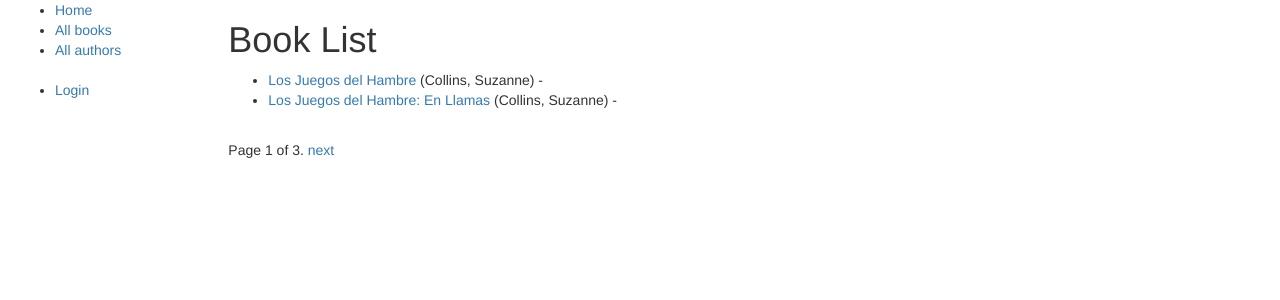
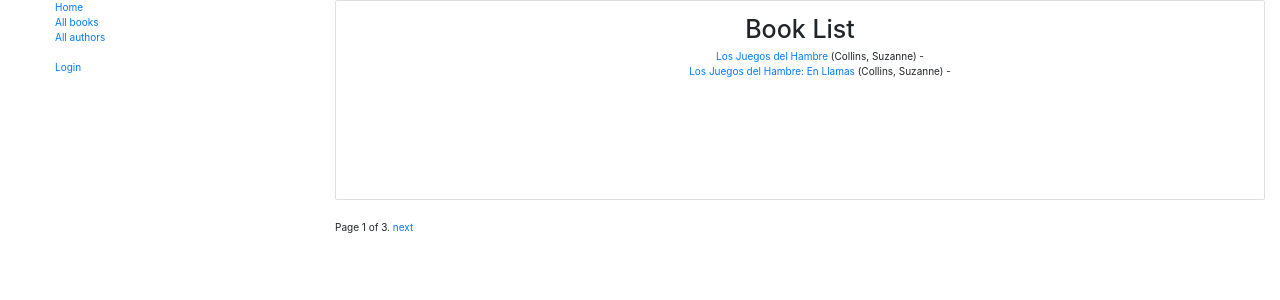
Before and after one commit to cindimartin23/BibliotecaLocal, a Django app: page /catalog/books/ in a window 1280 px wide. Shown: the top 300 px of the page. Run offline with Django 3.2, Linux system fonts and the light colour scheme; data comes from the database, SQL or seed files in the repository; both versions use the stored data as it was after the commit; some libraries are stand-ins or nearby versions.

Commit message:
Agregados detalles de estilos.

```diff
--- a/locallibrary/catalog/static/css/style.css
+++ b/locallibrary/catalog/static/css/style.css
@@ -3,3 +3,8 @@
   padding: 0;
   list-style: none;
 }
+.cuerpo {
+  margin-top: 29px;
+  padding: 0;
+  list-style: none;
+}
--- a/locallibrary/catalog/templates/base_generic.html
+++ b/locallibrary/catalog/templates/base_generic.html
@@ -5,23 +5,25 @@
   {% block title %}
   <title>Local Library</title>
   {% endblock %}
+  <!-- Add additional CSS in static file -->
   <meta charset="utf-8" />
   <meta name="viewport" content="width=device-width, initial-scale=1" />
   <link rel="stylesheet" href="https://maxcdn.bootstrapcdn.com/bootstrap/3.3.7/css/bootstrap.min.css" />
   <script src="https://ajax.googleapis.com/ajax/libs/jquery/1.12.4/jquery.min.js"></script>
   <script src="https://maxcdn.bootstrapcdn.com/bootstrap/3.3.7/js/bootstrap.min.js"></script>
-
-  <!-- Add additional CSS in static file -->
+  <link rel="stylesheet" href="https://stackpath.bootstrapcdn.com/bootstrap/4.3.1/css/bootstrap.min.css"
+    integrity="sha384-ggOyR0iXCbMQv3Xipma34MD+dH/1fQ784/j6cY/iJTQUOhcWr7x9JvoRxT2MZw1T" crossorigin="anonymous" />
   {% load static %}
   <link rel="stylesheet" href="{% static 'css/styles.css' %}" />
+
 </head>
 
 <body>
   <div class="container-fluid">
     <div class="row">
-      <div class="col-sm-2">
+      <div class="col-sm-3">
         {% block sidebar %}
-        <ul class="sidebar-nav">
+        <ul class="sidebar-nav" style="list-style: none">
           <li><a href="{% url 'index' %}">Home</a></li>
           <li><a href="{% url 'books' %}">All books</a></li>
           <li><a href="{% url 'authors' %}">All authors</a></li>
@@ -37,7 +39,7 @@
         {% if user.is_staff and perms.catalog.can_mark_returned %}
         <h5>Staff</h5>
         <hr />
-        <ul>
+        <ul style="list-style: none">
           <li><a href="{% url 'all-borrowed'%}">All Borrowed</a></li>
           <li><a href="{% url 'author_create'%}">Create Author</a></li>
           <li><a href="{% url 'book_create'%}">Create Book</a></li>
@@ -45,9 +47,14 @@
         {% endif %}
         {% endblock %}
       </div>
-      <div class="col-sm-10 ">
-        {% block content %} {% endblock %} {% block pagination %}
-        <div class="pagination">
+      <div class="col-sm-9 ">
+        <div class="card mb-3 cuerpo" style="min-height: 200px">
+          <div class="card-body m-auto text-center">
+            {% block content %} {% endblock %}
+          </div>
+        </div>
+        {% block pagination %}
+        <div class="pagination text-center">
           <span class="page-links">
             {% if page_obj.has_previous %}
             <a href="{{ request.path }}?page={{ page_obj.previous_page_number }}">previous</a>
--- a/locallibrary/catalog/templates/catalog/author_confirm_delete.html
+++ b/locallibrary/catalog/templates/catalog/author_confirm_delete.html
@@ -8,7 +8,7 @@
 
 <form action="" method="POST">
     {% csrf_token %}
-    <input type="submit" action="" value="Yes, delete." />
+    <input type="submit" action="" value="Yes, delete." class="btn btn-primary btn-sm" />
 </form>
 
 {% endblock %}
--- a/locallibrary/catalog/templates/catalog/author_form.html
+++ b/locallibrary/catalog/templates/catalog/author_form.html
@@ -7,7 +7,7 @@
     <table>
         {{ form.as_table }}
     </table>
-    <input type="submit" value="Submit" />
+    <input type="submit" value="Submit" class="btn btn-primary btn-sm" />
 
 </form>
 {% endblock %}
--- a/locallibrary/catalog/templates/catalog/author_list.html
+++ b/locallibrary/catalog/templates/catalog/author_list.html
@@ -2,7 +2,7 @@
 <h1>Author List</h1>
 
 {% if author_list %}
-<ul>
+<ul style="list-style: none">
   {% for author in author_list %}
   <li>
     <a href="{{ author.get_absolute_url }}">{{ author.last_name }}, {{ author.first_name }}</a>
--- a/locallibrary/catalog/templates/catalog/book_confirm_delete.html
+++ b/locallibrary/catalog/templates/catalog/book_confirm_delete.html
@@ -8,7 +8,7 @@
 
 <form action="" method="POST">
     {% csrf_token %}
-    <input type="submit" action="" value="Yes, delete." />
+    <input type="submit" action="" value="Yes, delete." class="btn btn-primary btn-sm" />
 </form>
 
 {% endblock %}
--- a/locallibrary/catalog/templates/catalog/book_form.html
+++ b/locallibrary/catalog/templates/catalog/book_form.html
@@ -7,7 +7,7 @@
     <table>
         {{ form.as_table }}
     </table>
-    <input type="submit" value="Submit" />
+    <input type="submit" value="Submit" class="btn btn-primary btn-sm" />
 
 </form>
 {% endblock %}
--- a/locallibrary/catalog/templates/catalog/book_list.html
+++ b/locallibrary/catalog/templates/catalog/book_list.html
@@ -2,7 +2,7 @@
 <h1>Book List</h1>
 
 {% if book_list %}
-<ul>
+<ul style="list-style: none">
   {% for book in book_list %}
   <li>
     <a href="{{ book.get_absolute_url }}">{{ book.title }}</a> ({{book.author}}) -
--- a/locallibrary/catalog/templates/catalog/book_renew_librarian.html
+++ b/locallibrary/catalog/templates/catalog/book_renew_librarian.html
@@ -10,7 +10,7 @@
         <table>
             {{ form }}
         </table>
-        <input type="submit" value="Submit" />
+        <input type="submit" value="Submit" class="btn btn-primary btn-sm" />
     </form>
 
     {% endblock %}
--- a/locallibrary/catalog/templates/catalog/bookinstance_list_borrowed_all_user.html
+++ b/locallibrary/catalog/templates/catalog/bookinstance_list_borrowed_all_user.html
@@ -4,7 +4,7 @@
 <h1>All Borrowed books</h1>
 
 {% if bookinstance_list %}
-<ul>
+<ul style="list-style: none">
 
     {% for bookinst in bookinstance_list %}
     <li class="{% if bookinst.is_overdue %}text-danger{% endif %}">
--- a/locallibrary/catalog/templates/catalog/bookinstance_list_borrowed_user.html
+++ b/locallibrary/catalog/templates/catalog/bookinstance_list_borrowed_user.html
@@ -4,7 +4,7 @@
 <h1>Borrowed books</h1>
 
 {% if bookinstance_list %}
-<ul>
+<ul style="list-style: none">
 
     {% for bookinst in bookinstance_list %}
     <li class="{% if bookinst.is_overdue %}text-danger{% endif %}">
--- a/locallibrary/catalog/templates/index.html
+++ b/locallibrary/catalog/templates/index.html
@@ -11,7 +11,7 @@
 <h2>Dynamic content</h2>
 
 <p>The library has the following record counts:</p>
-<ul>
+<ul style="list-style: none">
   <li><strong>Books:</strong> {{ num_books }}</li>
   <li><strong>Copies:</strong> {{ num_instances }}</li>
   <li><strong>Copies available:</strong> {{ num_instances_available }}</li>
--- a/locallibrary/templates/registration/login.html
+++ b/locallibrary/templates/registration/login.html
@@ -28,7 +28,7 @@
   </div>
 
   <div>
-  <input type="submit" value="login" />
+    <input type="submit" value="Login" class="btn btn-primary btn-sm" />
     <input type="hidden" name="next" value="{{ next }}" />
   </div>
 </form>
--- a/locallibrary/templates/registration/password_reset_complete.html
+++ b/locallibrary/templates/registration/password_reset_complete.html
@@ -2,6 +2,6 @@
 {% block content %}
 
 <h1>The password has been changed!</h1>
-<p><a href="{% url 'login' %}">log in again?</a></p>
+<p><a href="{% url 'login' %}">Log in again?</a></p>
 
 {% endblock %}
--- a/locallibrary/templates/registration/password_reset_confirm.html
+++ b/locallibrary/templates/registration/password_reset_confirm.html
@@ -21,7 +21,7 @@
         </tr>
         <tr>
             <td></td>
-            <td><input type="submit" value="Change my password" /></td>
+            <td><input type="submit" value="Change my password" class="btn btn-primary btn-sm" /></td>
         </tr>
     </table>
 </form>
--- a/locallibrary/templates/registration/password_reset_form.html
+++ b/locallibrary/templates/registration/password_reset_form.html
@@ -4,7 +4,7 @@
 <form action="" method="post">{% csrf_token %}
     {% if form.email.errors %} {{ form.email.errors }} {% endif %}
     <p>{{ form.email }}</p>
-    <input type="submit" class="btn btn-default btn-lg" value="Reset password" />
+    <input type="submit" class="btn btn-primary btn-sm" value="Reset password" />
 </form>
 
 {% endblock %}
```
Also changed, not shown: locallibrary/db.sqlite3. Lines whose indentation alone changed are shown as unchanged.
